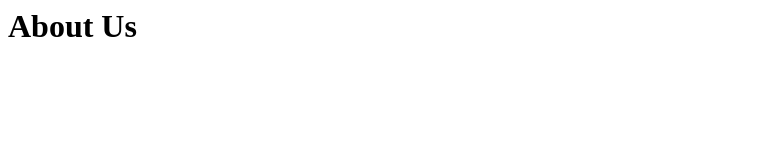
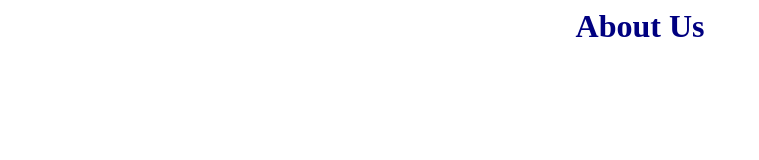
Before and after one commit to BoschLive/1stWebsite, a plain HTML site: page about.html in a window 1280 px wide. Shown: the whole page, without its empty margins (0-759 px from the left). Drawn offline with Linux system fonts and the light colour scheme.

Commit message:
Update about.html

```diff
--- a/about.html
+++ b/about.html
@@ -1 +1,6 @@
+<head>
+  <link rel="stylesheet" type="text/css" href="style.css">
+  <title>About Greendale</title>
+</head>
+
 <h1>About Us</h1>
```
